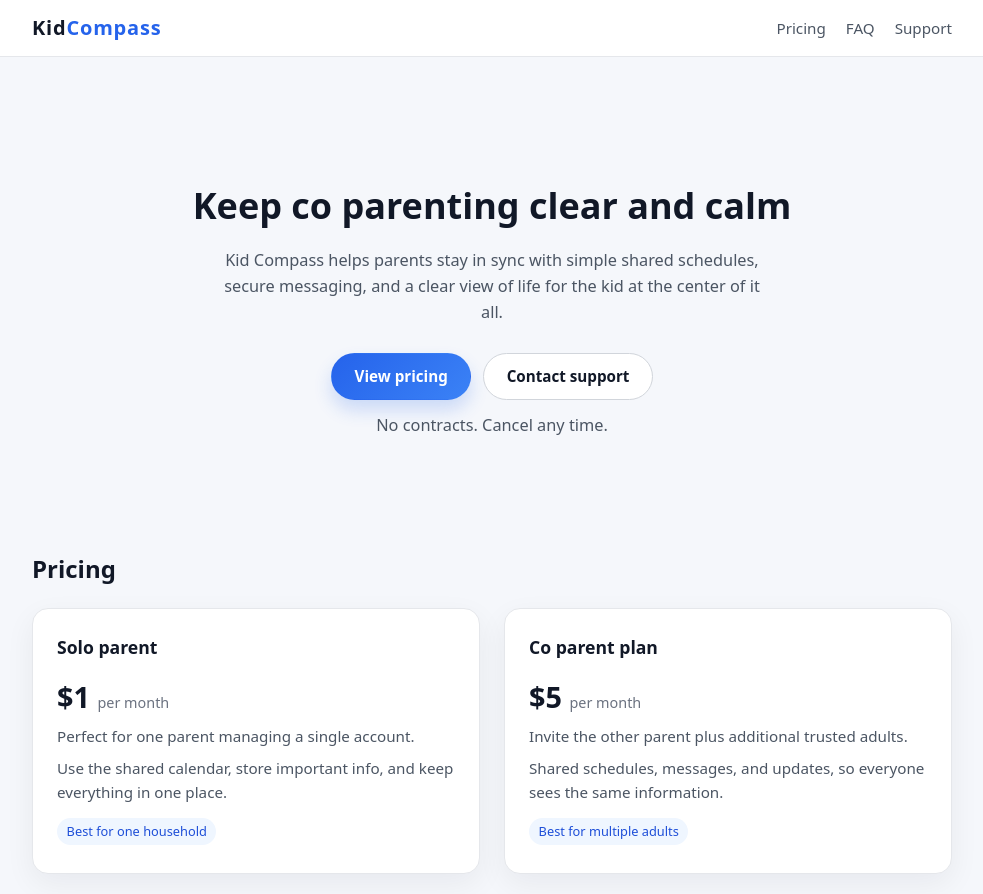
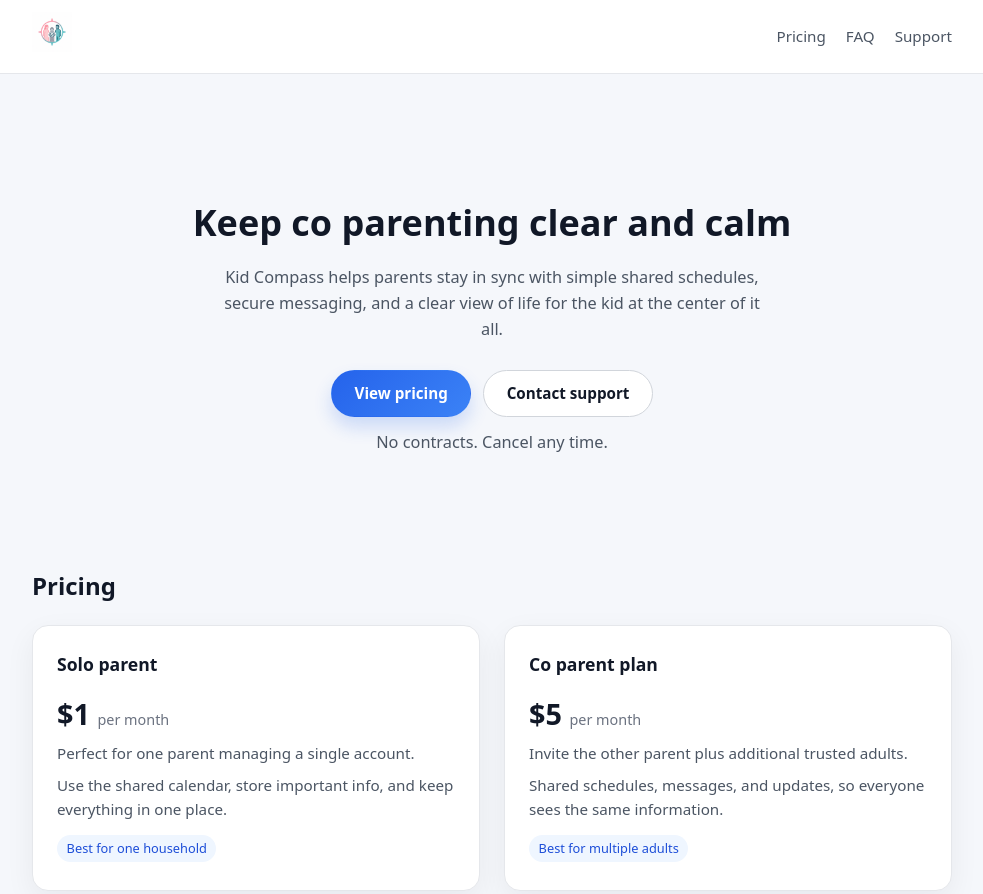
Before and after one commit to KidCompass/kidcompass.org, a plain HTML site: page Site.html in a window 1280 px wide. Shown: the top 894 px of the page, without its empty margins (148-1131 px from the left). Drawn offline with Linux system fonts and the light colour scheme.

Commit message:
Update Site.html

```diff
--- a/Site.html
+++ b/Site.html
@@ -337,7 +337,9 @@
 <body>
   <header>
     <nav class="nav">
-      <div class="logo">Kid<span>Compass</span></div>
+      <div class="logo">
+  <img src="logo.png" alt="Kid Compass logo" style="height: 40px;">
+</div>
       <div class="nav-links">
         <a href="#pricing">Pricing</a>
         <a href="#faq">FAQ</a>
```
